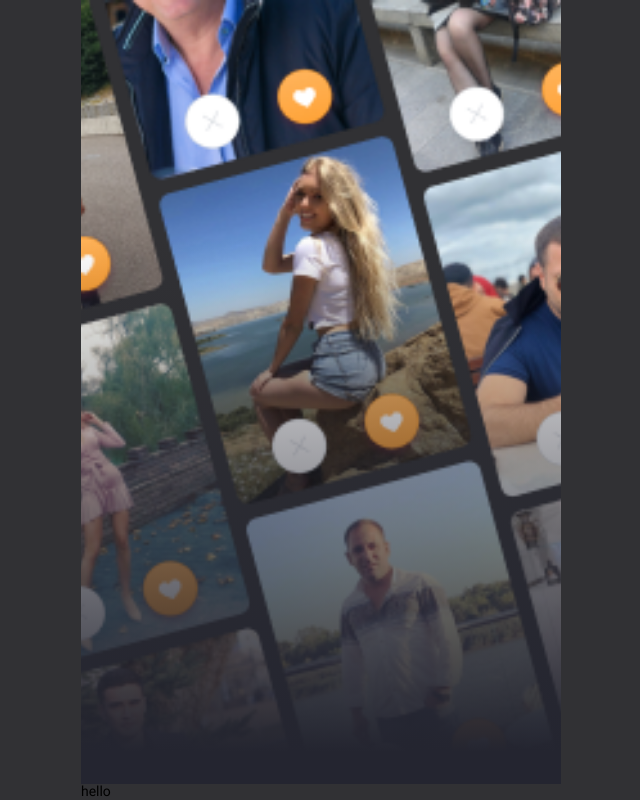
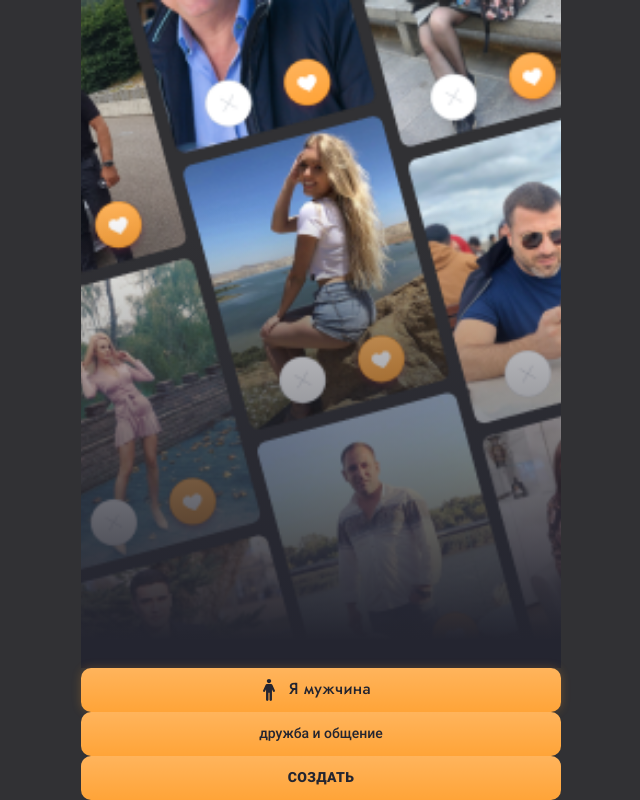
Before and after one commit to Svitlana-Yudina/landing-with-quiz, a React (Create React App) app: page / in a window 1280 px wide. Shown: the whole page, without its empty margins (319-959 px from the left). Built offline with nearby package versions, Linux system fonts and the light colour scheme.

Commit message:
button component was created

```diff
--- a/src/App.tsx
+++ b/src/App.tsx
@@ -1,13 +1,22 @@
 import React from 'react';
 import './App.scss';
 import { BackGroundPicture } from './components/BackGroundPicture';
+import { PrimaryButton } from './components/PrimaryButton';
 
 export const App: React.FC = () => {
   return (
     <div className="app">
       <div className="app__content">
-        <BackGroundPicture />
-        hello
+      <BackGroundPicture />
+        <div className="block">
+          <PrimaryButton
+            type="choice"
+            text="Я мужчина"
+            image="./images/m_icon.svg"
+          />
+          <PrimaryButton type="quiz" text="дружба и общение"/>
+          <PrimaryButton type="create" text="Создать"/>
+        </div>
       </div>
     </div>
   );
--- /dev/null
+++ b/src/components/PrimaryButton/PrimaryButton.module.scss
@@ -0,0 +1,49 @@
+.default {
+  padding: 1.3rem 4.37rem calc(1.3rem + 1px);
+  width: 100%;
+  height: 4.4rem;
+
+  font-weight: 500;
+  text-align: center;
+  letter-spacing: 0.02em;
+
+  color: #242530;
+  background: linear-gradient(180deg, #FFB45C 0%, #FFA438 100%);
+  border: none;
+  border-radius: 10px;
+
+  &:active {
+    background: #E3983F;
+  }
+}
+
+.sexChoice {
+  padding: 1rem 9.15rem calc(1rem + 1px) 8.35rem;
+
+  font-family: 'Jost', Arial, Helvetica, sans-serif;
+  font-size: 1.6rem;
+  line-height: 2.3rem;
+
+  box-shadow: 0px 0px 10px rgba(255, 162, 53, 0.25);
+}
+
+.quizAnswers {
+  letter-spacing: normal;
+}
+
+.createUser {
+  font-weight: 900;
+  text-transform: uppercase;
+}
+
+.withIcon {
+  display: flex;
+  align-items: center;
+  justify-content: center;
+  gap: 1.4rem;
+}
+
+.icon {
+  width: 1.2rem;
+  height: 2.2rem;
+}
--- /dev/null
+++ b/src/components/PrimaryButton/PrimaryButton.tsx
@@ -0,0 +1,34 @@
+import classNames from 'classnames';
+import React from 'react';
+import { ButtonStyles } from '../../types/types';
+import styles from './PrimaryButton.module.scss';
+
+type Props = {
+  type: ButtonStyles,
+  text: string,
+  image?: string;
+};
+
+const BUTTON_STYLES = {
+  choice: styles.sexChoice,
+  quiz: styles.quizAnswers,
+  create: styles.createUser,
+}
+
+export const PrimaryButton: React.FC<Props> = ({ type, text, image }) => {
+  return (
+    <button
+      type="submit"
+      className={classNames(
+        styles.default,
+        BUTTON_STYLES[type],
+        { [styles.withIcon]: !!image },
+      )}
+    >
+      {image && (
+        <img className={styles.icon} src={image} alt="person" />
+      )}
+      <span>{text}</span>
+    </button>
+  );
+}
--- /dev/null
+++ b/src/components/PrimaryButton/index.ts
@@ -0,0 +1 @@
+export * from './PrimaryButton';
--- /dev/null
+++ b/src/types/types.ts
@@ -0,0 +1 @@
+export type ButtonStyles = 'choice' | 'quiz' | 'create';
```
